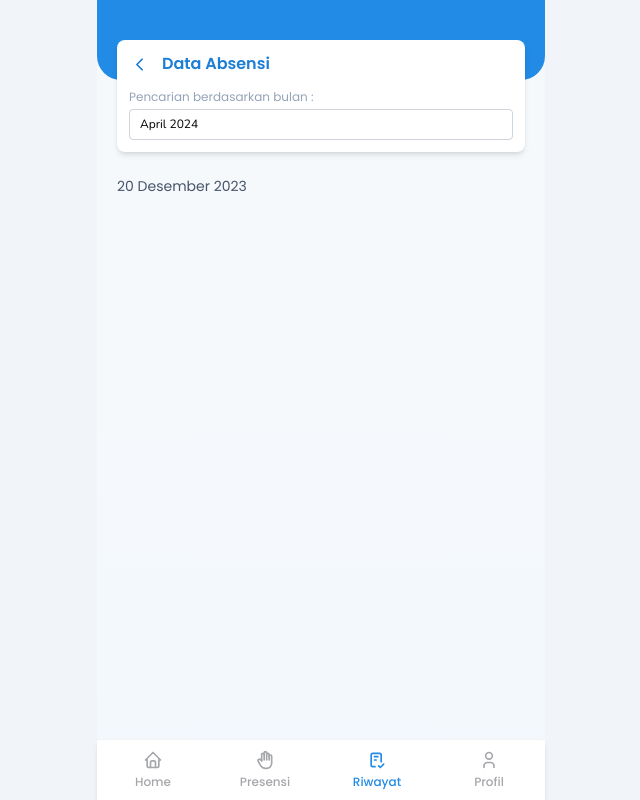
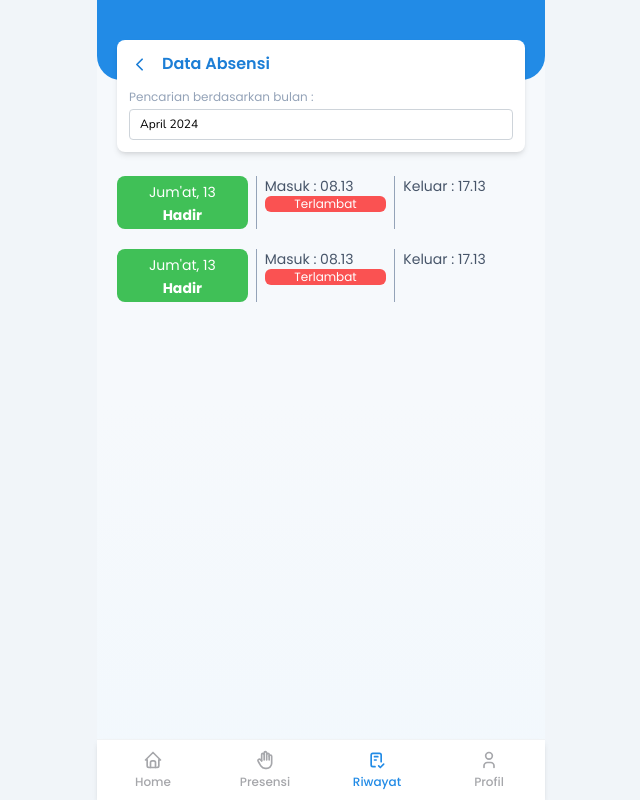
Before and after one commit to adiarhmn/react-kpi-frontend, a React (Vite) app: page /history/data-attendance in a window 1280 px wide. Shown: the whole page, without its empty margins (319-959 px from the left). Built offline with nearby package versions, Linux system fonts and the light colour scheme; no server answers.

Commit message:
Update ui page Data Attendance

```diff
--- a/src/features/history/pages/DataAttendance.tsx
+++ b/src/features/history/pages/DataAttendance.tsx
@@ -1,5 +1,6 @@
+import { Badge } from '@mantine/core';
 import { MonthPickerInput } from '@mantine/dates';
-import { IconChevronLeft } from '@tabler/icons-react';
+import { IconCalendar, IconCalendarMonth, IconChevronLeft } from '@tabler/icons-react';
 import { useState } from 'react';
 import { useNavigate } from 'react-router-dom';
 
@@ -32,8 +33,37 @@ export const DataAttendance: React.FC = () => {
       </section>
 
       {/* List Attendance Data List */}
-      <section className="p-2 flex flex-col gap-3 text-slate-600 mx-3 mt-4">
-        <div className="text-sm">20 Desember 2023</div>
+      <section className="px-2 flex flex-col gap-3 text-slate-600 mx-3 mt-4">
+        <div className="grid grid-cols-3 gap-2 divide-x divide-slate-400 pt-2">
+          <div className="bg-green-600 text-white rounded-lg py-1 text-center">
+            <span className="text-sm">Jum'at, 13</span>
+            <h3 className="text-sm font-bold">Hadir</h3>
+          </div>
+
+          <div className="text-sm flex flex-col ps-2">
+            <span>Masuk : 08.13</span>
+            <span className="text-xs bg-red-600 text-white text-center rounded-md">Terlambat</span>
+          </div>
+
+          <div className="text-sm flex flex-col ps-2">
+            <span>Keluar : 17.13</span>
+          </div>
+        </div>
+        <div className="grid grid-cols-3 gap-2 divide-x divide-slate-400 pt-2">
+          <div className="bg-green-600 text-white rounded-lg py-1 text-center">
+            <span className="text-sm">Jum'at, 13</span>
+            <h3 className="text-sm font-bold">Hadir</h3>
+          </div>
+
+          <div className="text-sm flex flex-col ps-2">
+            <span>Masuk : 08.13</span>
+            <span className="text-xs bg-red-600 text-white text-center rounded-md">Terlambat</span>
+          </div>
+
+          <div className="text-sm flex flex-col ps-2">
+            <span>Keluar : 17.13</span>
+          </div>
+        </div>
       </section>
     </main>
   );
```
